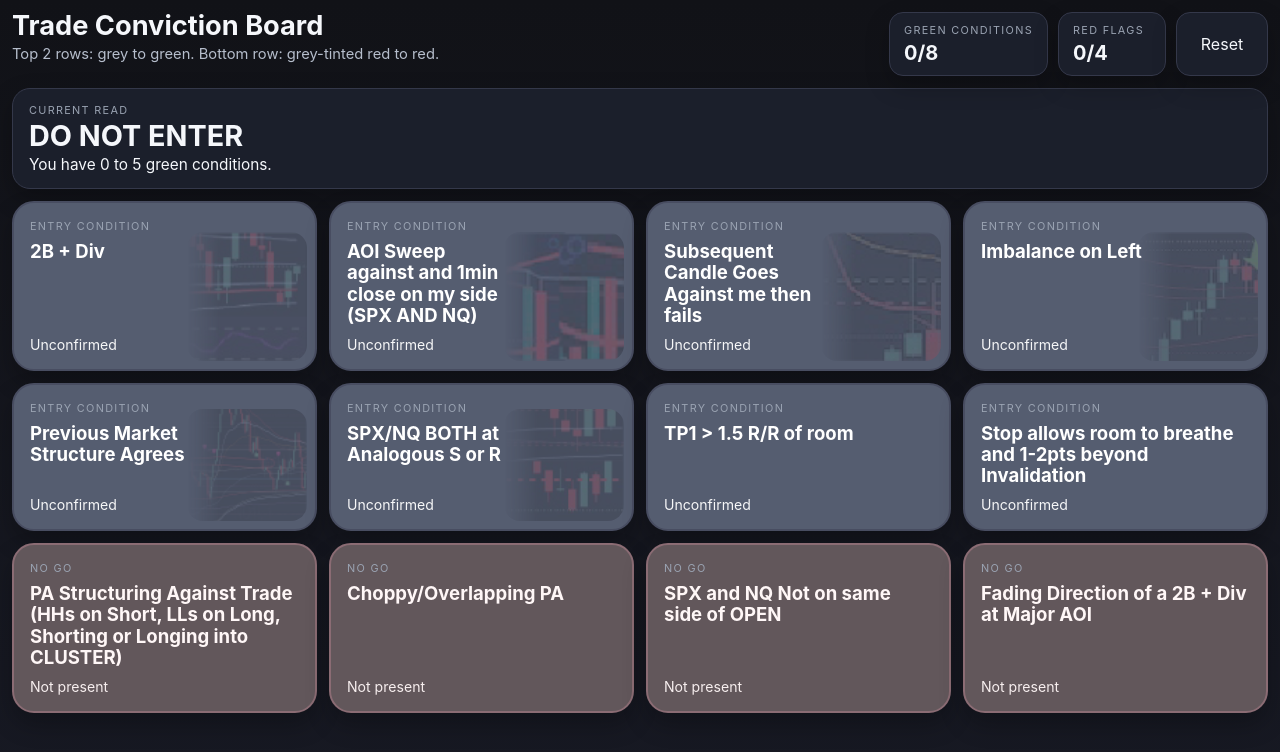
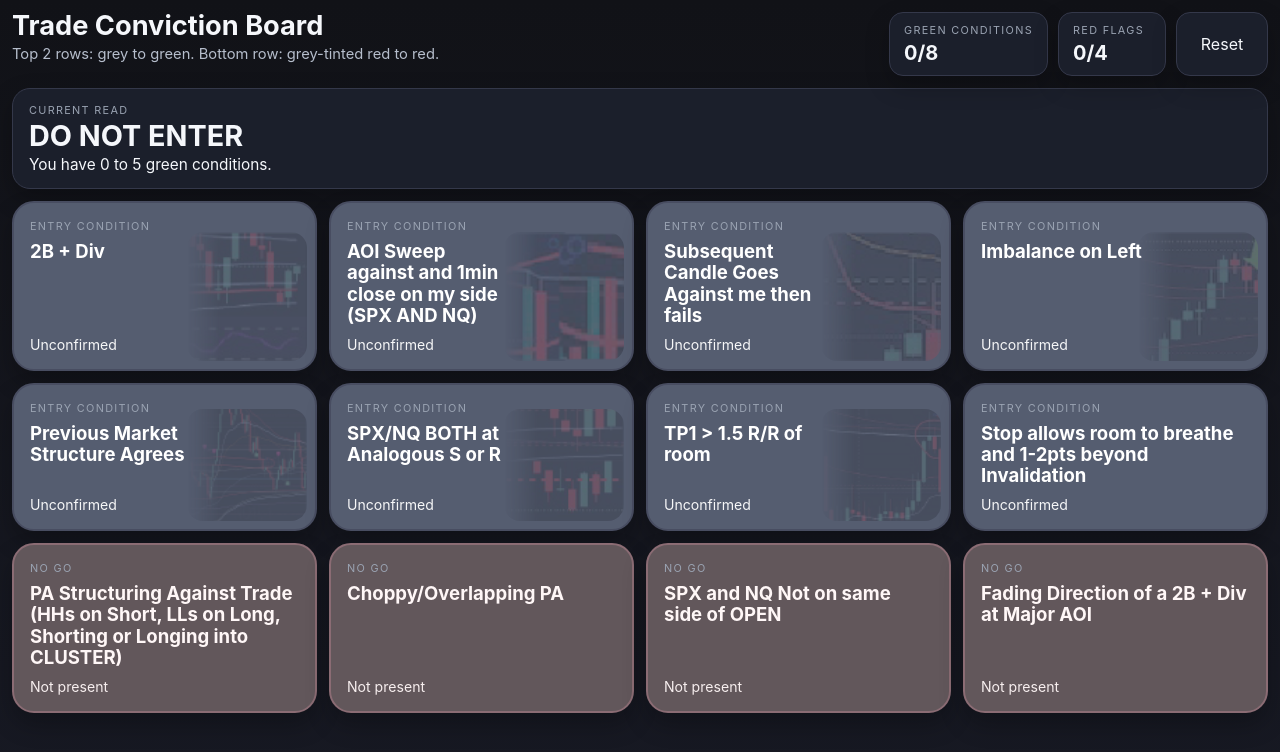
Before and after one commit to bboypkj/trade-checklist-app, a React (Vite) app: page / in a window 1280 px wide. Shown: the top 752 px of the page. Built offline with nearby package versions, Linux system fonts and the light colour scheme.

Commit message:
Update App.jsx

```diff
--- a/src/App.jsx
+++ b/src/App.jsx
@@ -7,7 +7,7 @@ const defaultTiles = [
   { id: 4, label: 'Imbalance on Left', group: 'entry', state: 'neutral', image: '/imbalance.png' },
   { id: 5, label: 'Previous Market Structure Agrees', group: 'entry', state: 'neutral', image: '/MSagree.png' },
   { id: 6, label: 'SPX/NQ BOTH at Analogous S or R', group: 'entry', state: 'neutral', image: '/analogous.png' },
-  { id: 7, label: 'TP1 > 1.5 R/R of room', group: 'entry', state: 'neutral' },
+  { id: 7, label: 'TP1 > 1.5 R/R of room', group: 'entry', state: 'neutral', image: '/tp1room.png' },
   { id: 8, label: 'Stop allows room to breathe and 1-2pts beyond Invalidation', group: 'entry', state: 'neutral' },
   { id: 9, label: 'PA Structuring Against Trade (HHs on Short, LLs on Long, Shorting or Longing into CLUSTER)', group: 'nogo', state: 'neutral' },
   { id: 10, label: 'Choppy/Overlapping PA', group: 'nogo', state: 'neutral' },
```
